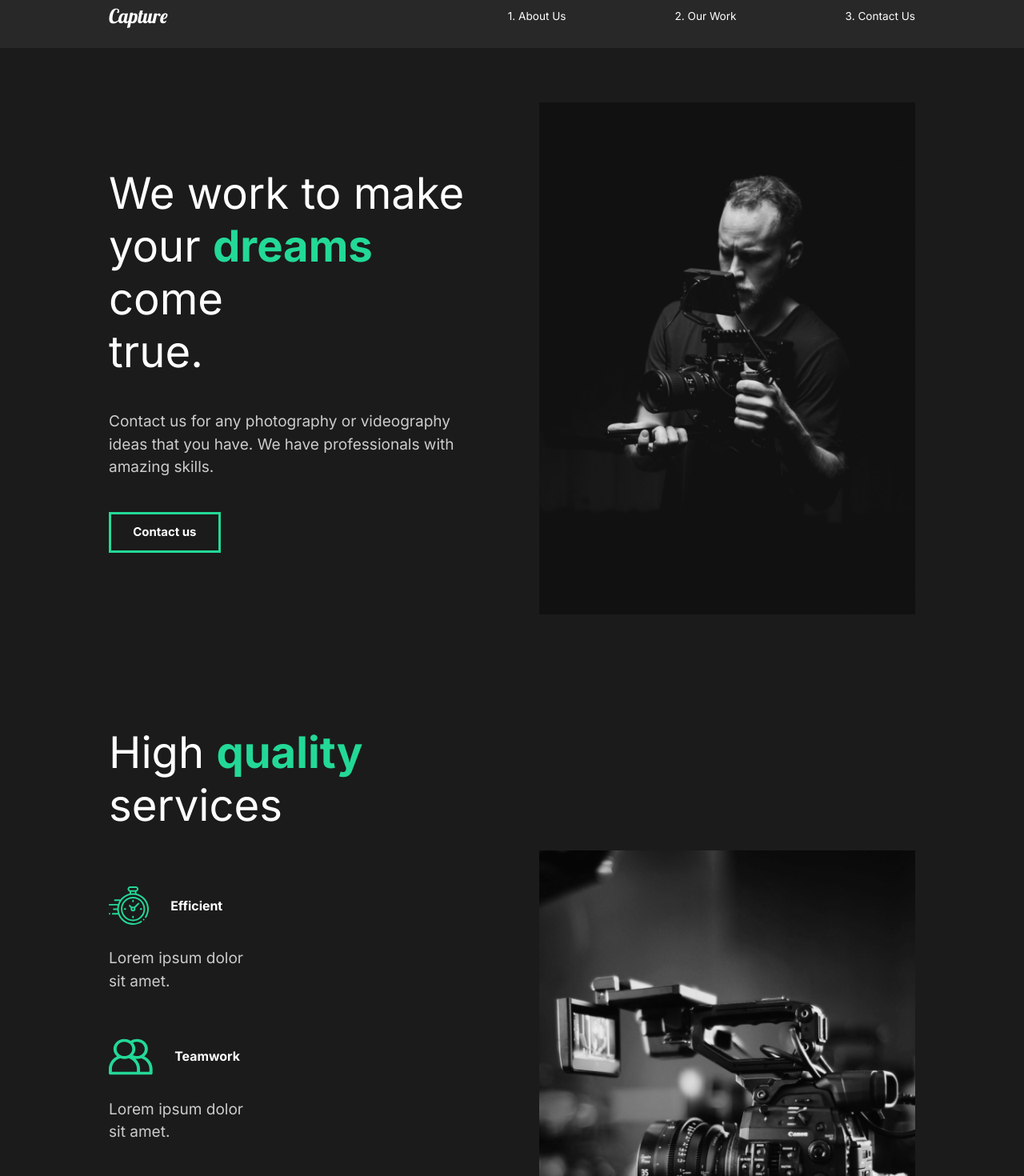
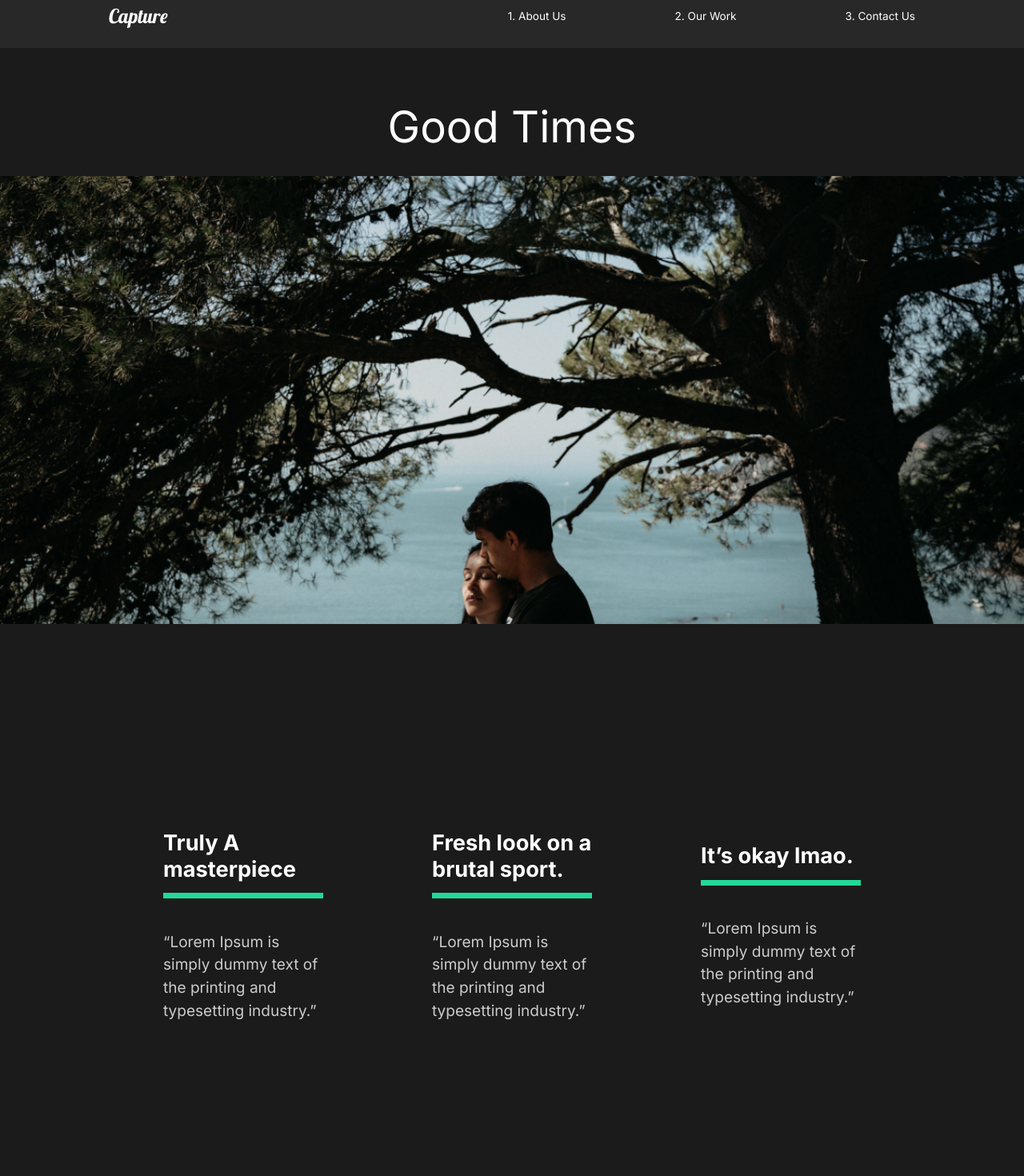
Before and after one commit to pre-ska/freamer-motion-test, a React (Create React App) app: page /work/good-times in a window 1280 px wide. Shown: the part 20-1490 px from the top of the page at 80% size. Built offline with nearby package versions, Linux system fonts and the light colour scheme.

Commit message:
individual movie pages

```diff
--- a/src/App.js
+++ b/src/App.js
@@ -1,13 +1,31 @@
 import GlobalStyle from "./components/GlobalStyle";
 import Nav from "./components/Nav";
 import AboutUs from "./pages/AboutUs";
+import { Switch, Router, Route } from "react-router-dom";
+import ContactUs from "./pages/ContactUs";
+import OurWork from "./pages/OurWork";
+import MovieDetail from "./pages/MovieDetail";
 
 function App() {
   return (
     <div className="App">
       <GlobalStyle />
       <Nav />
-      <AboutUs />
+
+      <Switch>
+        <Route exact path="/">
+          <AboutUs />
+        </Route>
+        <Route exact path="/work">
+          <OurWork />
+        </Route>
+        <Route exact path="/work/:id">
+          <MovieDetail />
+        </Route>
+        <Route exact path="/contact">
+          <ContactUs />
+        </Route>
+      </Switch>
     </div>
   );
 }
--- a/src/components/Nav.js
+++ b/src/components/Nav.js
@@ -1,22 +1,23 @@
+import { Link } from "react-router-dom";
 import styled from "styled-components";
 
 const Nav = () => {
   return (
     <StyledNav>
       <h1>
-        <a id="logo" href="#">
+        <Link id="logo" to="/">
           Capture
-        </a>{" "}
+        </Link>
       </h1>
       <ul>
         <li>
-          <a href="#">1. About Us</a>
+          <Link to="/">1. About Us</Link>
         </li>
         <li>
-          <a href="#">2. Our Work</a>
+          <Link to="/work">2. Our Work</Link>
         </li>
         <li>
-          <a href="#">3. Contact Us</a>
+          <Link to="/contact">3. Contact Us</Link>
         </li>
       </ul>
     </StyledNav>
--- a/src/index.js
+++ b/src/index.js
@@ -1,10 +1,13 @@
 import React from "react";
 import ReactDOM from "react-dom";
 import App from "./App";
+import { BrowserRouter } from "react-router-dom";
 
 ReactDOM.render(
   <React.StrictMode>
-    <App />
+    <BrowserRouter>
+      <App />
+    </BrowserRouter>
   </React.StrictMode>,
   document.getElementById("root")
 );
--- /dev/null
+++ b/src/movieState.js
@@ -0,0 +1,81 @@
+//Import Images
+import athlete from './img/athlete-small.png';
+import goodtimes from './img/goodtimes-small.png';
+import theracer from './img/theracer-small.png';
+import athlete2 from './img/athlete2.png';
+import goodtimes2 from './img/good-times2.jpg';
+import theracer2 from './img/the-racer2.jpg';
+
+export const MovieState = () => {
+  return [
+    {
+      title: 'The Athlete',
+      mainImg: athlete,
+      secondaryImg: athlete2,
+      url: '/work/the-athlete',
+      awards: [
+        {
+          title: 'Truly A masterpiece',
+          description:
+            '“Lorem Ipsum is simply dummy text of the printing and typesetting industry.”',
+        },
+        {
+          title: 'Fresh look on a brutal sport.',
+          description:
+            '“Lorem Ipsum is simply dummy text of the printing and typesetting industry.”',
+        },
+        {
+          title: 'It’s okay lmao.',
+          description:
+            '“Lorem Ipsum is simply dummy text of the printing and typesetting industry.”',
+        },
+      ],
+    },
+    {
+      title: 'Good Times',
+      mainImg: goodtimes,
+      url: '/work/good-times',
+      secondaryImg: goodtimes2,
+      awards: [
+        {
+          title: 'Truly A masterpiece',
+          description:
+            '“Lorem Ipsum is simply dummy text of the printing and typesetting industry.”',
+        },
+        {
+          title: 'Fresh look on a brutal sport.',
+          description:
+            '“Lorem Ipsum is simply dummy text of the printing and typesetting industry.”',
+        },
+        {
+          title: 'It’s okay lmao.',
+          description:
+            '“Lorem Ipsum is simply dummy text of the printing and typesetting industry.”',
+        },
+      ],
+    },
+    {
+      title: 'The Racer',
+      mainImg: theracer,
+      url: '/work/the-racer',
+      secondaryImg: theracer2,
+      awards: [
+        {
+          title: 'Truly A masterpiece',
+          description:
+            '“Lorem Ipsum is simply dummy text of the printing and typesetting industry.”',
+        },
+        {
+          title: 'Fresh look on a brutal sport.',
+          description:
+            '“Lorem Ipsum is simply dummy text of the printing and typesetting industry.”',
+        },
+        {
+          title: 'It’s okay lmao.',
+          description:
+            '“Lorem Ipsum is simply dummy text of the printing and typesetting industry.”',
+        },
+      ],
+    },
+  ];
+};
--- /dev/null
+++ b/src/pages/ContactUs.js
@@ -0,0 +1,7 @@
+import React from "react";
+
+const ContactUs = () => {
+  return <div>contact us!!!!!!!!!!!!!</div>;
+};
+
+export default ContactUs;
--- /dev/null
+++ b/src/pages/MovieDetail.js
@@ -0,0 +1,110 @@
+import React, { useEffect, useState } from "react";
+import styled from "styled-components";
+import { useHistory } from "react-router-dom";
+import { MovieState } from "../movieState";
+
+const MovieDetail = () => {
+  const history = useHistory();
+  const url = history.location.pathname;
+
+  const [movies, setMovies] = useState(MovieState);
+  const [movie, setMovie] = useState(null);
+
+  useEffect(() => {
+    const currentMovie = movies.filter(movie => movie.url === url);
+    setMovie(currentMovie[0]);
+  }, [movies, url]);
+
+  return (
+    <>
+      {movie && (
+        <Details>
+          <HeadLine>
+            <h2>{movie.title}</h2>
+            <img src={movie.mainImg} alt="aaa" />
+          </HeadLine>
+          <Awards>
+            {movie.awards.map(award => (
+              <Award award={award} key={award.title} />
+            ))}
+          </Awards>
+          <ImageDisplay>
+            <img src={movie.secondaryImg} alt="" />
+          </ImageDisplay>
+        </Details>
+      )}
+    </>
+  );
+};
+
+const Details = styled.div`
+  color: white;
+`;
+
+const HeadLine = styled.div`
+  min-height: 90vh;
+  padding-top: 20vh;
+  position: relative;
+
+  h2 {
+    position: absolute;
+    top: 10%;
+    left: 50%;
+    transform: translate(-50%, -10%);
+  }
+
+  img {
+    width: 100%;
+    height: 70vh;
+    object-fit: cover;
+  }
+`;
+
+const Awards = styled.div`
+  min-height: 80vh;
+  display: flex;
+  margin: 5rem 10rem;
+  align-items: center;
+  justify-content: space-around;
+`;
+
+const AwardStyled = styled.div`
+  padding: 5rem;
+
+  h3 {
+    font-size: 2rem;
+  }
+
+  .line {
+    width: 100%;
+    background: #23d997;
+    height: 0.5rem;
+    margin: 1rem 0rem;
+  }
+
+  p {
+    padding: 2rem 0rem;
+  }
+`;
+
+const ImageDisplay = styled.div`
+  min-height: 50vh;
+
+  img {
+    width: 100%;
+    height: 100vh;
+    object-fit: cover;
+  }
+`;
+
+const Award = ({ award }) => {
+  return (
+    <AwardStyled>
+      <h3>{award.title}</h3>
+      <div className="line"></div>
+      <p>{award.description}</p>
+    </AwardStyled>
+  );
+};
+
+export default MovieDetail;
--- /dev/null
+++ b/src/pages/OurWork.js
@@ -0,0 +1,62 @@
+import React from "react";
+import styled from "styled-components";
+import athlete from "../img/athlete-small.png";
+import theracer from "../img/theracer-small.png";
+import goodtimes from "../img/goodtimes-small.png";
+import { Link } from "react-router-dom";
+
+const OurWork = () => {
+  return (
+    <Work>
+      <Movie>
+        <h2>The Athlete</h2>
+        <div className="line"></div>
+        <Link to={`/work/the-athlete`}>
+          <img src={athlete} alt="athlete" />
+        </Link>
+      </Movie>
+      <Movie>
+        <h2>The Racer</h2>
+        <div className="line"></div>
+        <Link to={`/work/the-racer`}>
+          <img src={theracer} alt="theracer" />
+        </Link>
+      </Movie>
+      <Movie>
+        <h2>Good Times</h2>
+        <div className="line"></div>
+        <Link to={`/work/good-times`}>
+          <img src={goodtimes} alt="goodtimes" />
+        </Link>
+      </Movie>
+    </Work>
+  );
+};
+
+const Work = styled.div`
+  min-height: 100vh;
+  overflow: hidden;
+  padding: 5rem 10rem;
+
+  h2 {
+    padding: 1rem 0rem;
+  }
+`;
+
+const Movie = styled.div`
+  padding-bottom: 10rem;
+
+  .line {
+    height: 0.5rem;
+    background: #cccccc;
+    margin-bottom: 3rem;
+  }
+
+  img {
+    width: 100%;
+    height: 70vh;
+    object-fit: cover;
+  }
+`;
+
+export default OurWork;
```
